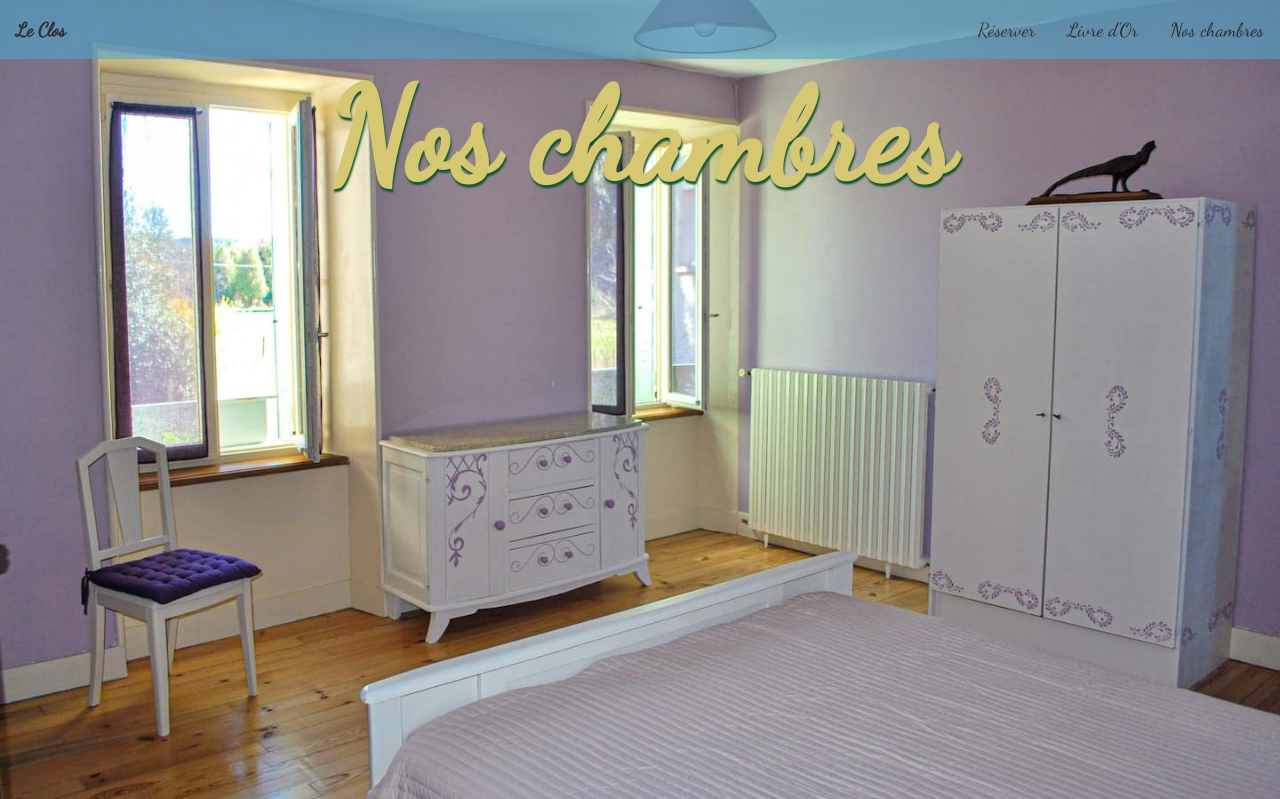
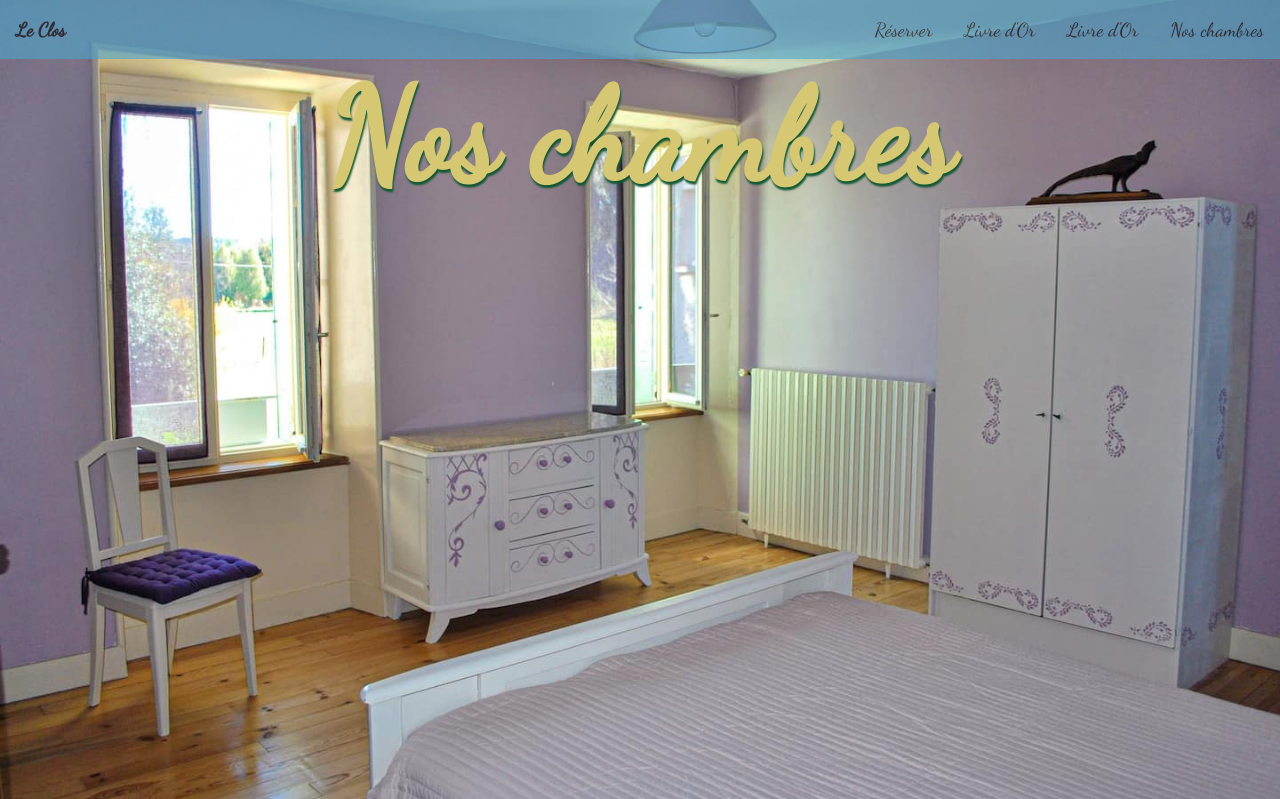
Before and after one commit to Florent-Genestier/LeClos, a Symfony app: template templates/front/room/index.html.twig in a window 1280 px wide. Shown: the top 799 px of the page. Run offline with Twig, Linux system fonts and the light colour scheme; the template is opened without the code that fills it, so the values that code supplies are empty; some libraries are stand-ins or nearby versions.

Commit message:
maj navbar

```diff
--- a/templates/front/navbar/navbar.html.twig
+++ b/templates/front/navbar/navbar.html.twig
@@ -8,6 +8,8 @@
           </li>
           <li><a href="{{ path('app_front_guestbook_index') }}">Livre d'Or</a>
           </li>
+          <li><a href="{{ path('app_front_guestbook_index') }}">Livre d'Or</a>
+          </li>
           <li><a href="https://www.airbnb.fr/rooms/27497196?source_impression_id=p3_1666630499_3niCityW3hwtw4rh">Réserver</a>
           </li>
         </ul>
```
